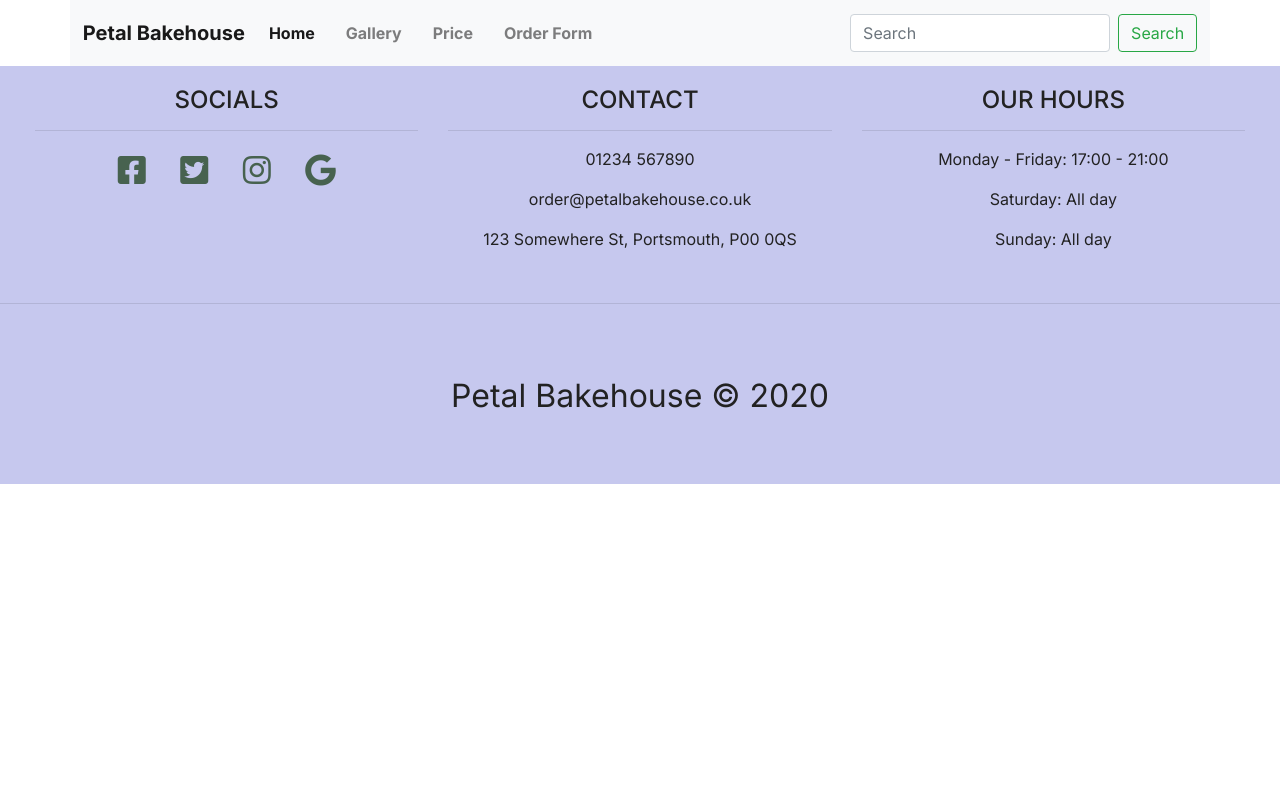
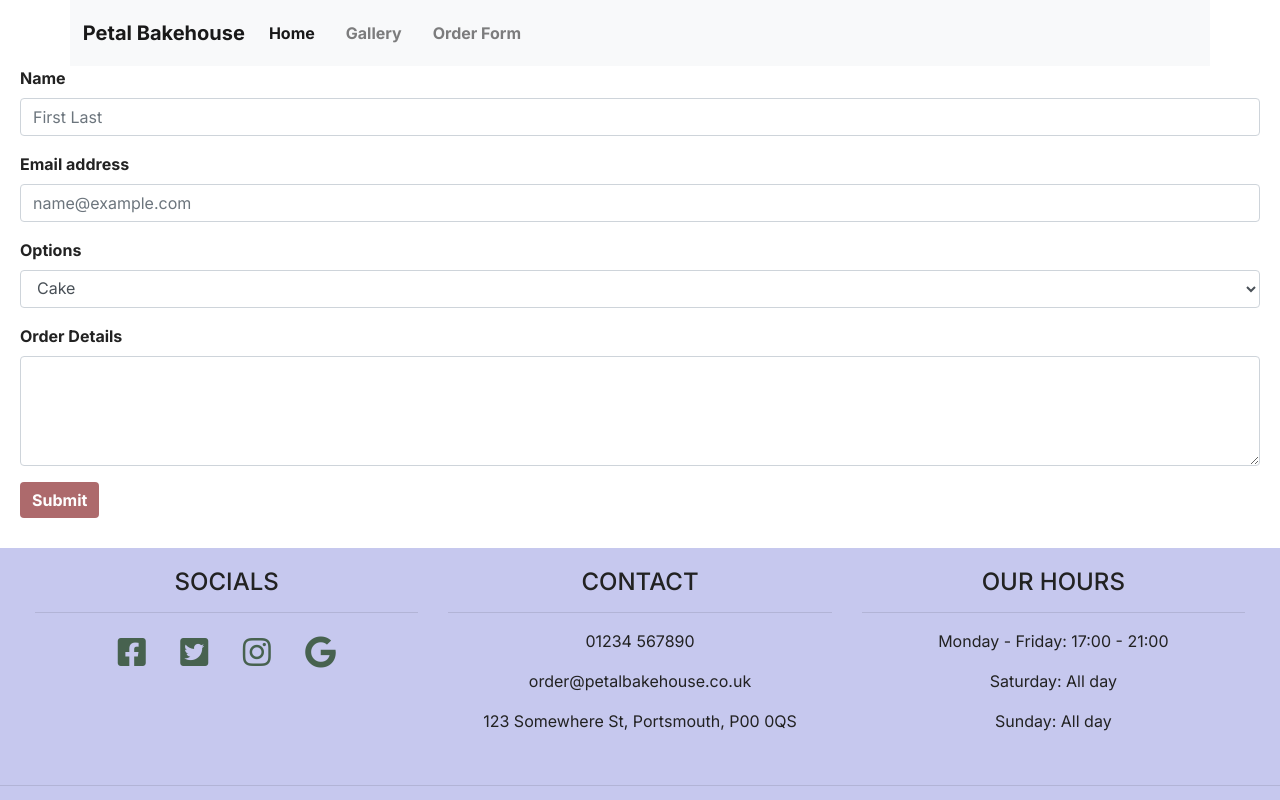
Before and after one commit to joshcallawaydev/petal-bakehouse, a plain HTML site: page order.html in a window 1280 px wide. Shown: the top 800 px of the page. Drawn offline with nearby package versions, Linux system fonts and the light colour scheme.

Commit message:
added form to order.html

```diff
--- a/order.html
+++ b/order.html
@@ -35,22 +35,40 @@
                         <a class="nav-link" href="gallery.html">Gallery</a>
                     </li>
                     <li class="nav-item">
-                        <a class="nav-link" href="price.html">Price</a>
-                    </li>
-                    <li class="nav-item">
                         <a class="nav-link" href="order.html">Order Form</a>
                     </li>
                 </ul>
-                <form class="form-inline my-2 my-lg-0">
-                    <input class="form-control mr-sm-2" type="search" placeholder="Search" aria-label="Search">
-                    <button class="btn btn-outline-success my-2 my-sm-0" type="submit">Search</button>
-                </form>
             </div>
         </nav>
 
     </header>
 
+    <!---------- order form with bootstrap ----------->
 
+    <form class="padd">
+        <div class="form-group">
+            <label for="name">Name</label>
+            <input type="text" class="form-control" id="name" placeholder="First Last" required>
+        </div>
+        <div class="form-group">
+            <label for="email">Email address</label>
+            <input type="email" class="form-control" id="email" placeholder="name@example.com" required>
+        </div>
+        <div class="form-group">
+            <label for="options">Options</label>
+            <select class="form-control" id="options">
+                <option>Cake</option>
+                <option>Cheesecake</option>
+                <option>Pastries</option>
+                <option>Bread</option>
+            </select>
+        </div>
+        <div class="form-group">
+            <label for="order-detail-text-field">Order Details</label>
+            <textarea class="form-control" id="order-detail-text-field" rows="4" required></textarea>
+        </div>
+        <button type="submit" class="btn btn-success order-btn">Submit</button>
+    </form>
 
     <!---------- footer w/ responsive design. Inc socials, about and hours ---------->
 
@@ -89,7 +107,7 @@
             <div class="row text-center padd footer">
                 <div class="col-12" id="footer">
                     <a href="www.petalbakehouse.co.uk">
-                        <p>Petal Bakehouse &#169; 2020</p>
+                        <p id="weblink">Petal Bakehouse &#169; 2020</p>
                     </a>
                 </div>
 
```
Also changed, not shown: index.html (+2 -9 lines).
